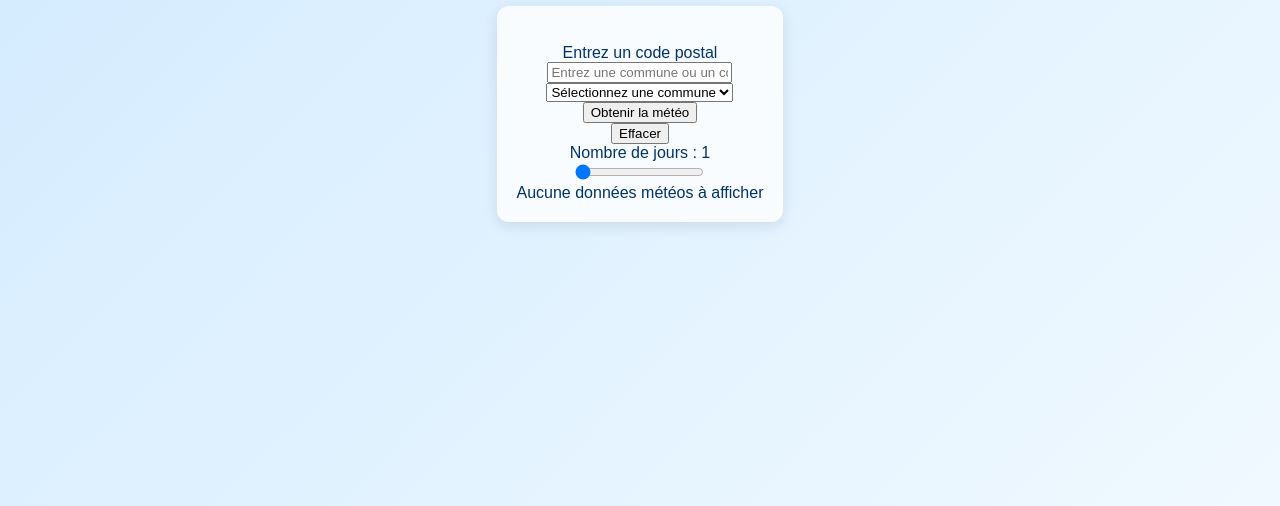
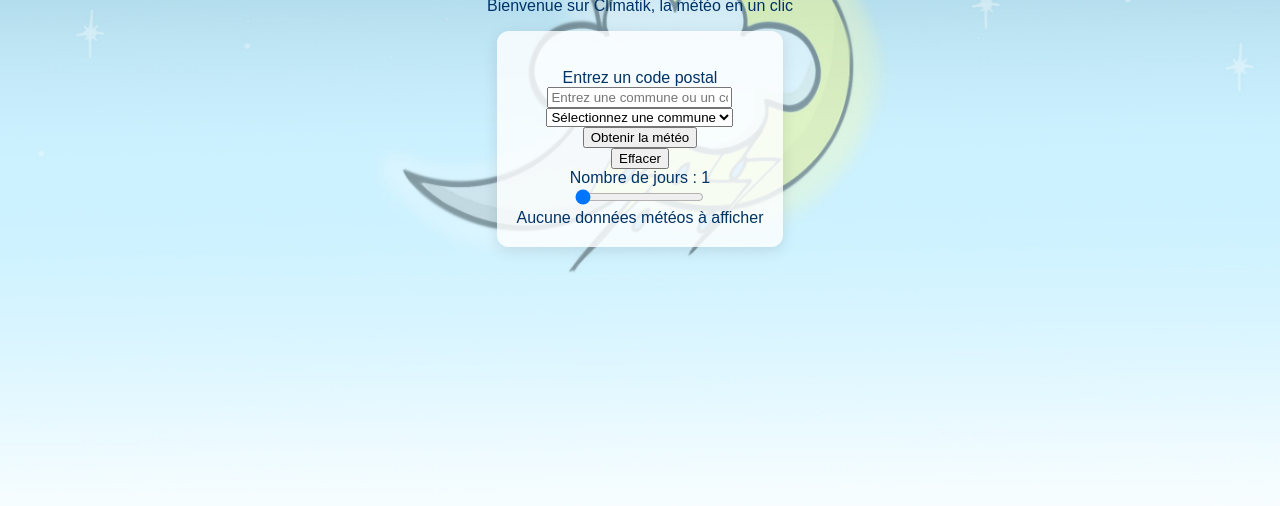
Before and after one commit to maelhemon/projet_203, a plain HTML site: page index.html in a window 1280 px wide. Shown: the part 326-832 px from the top of the page. Drawn offline with Linux system fonts and the light colour scheme.

Commit message:
add favicon + background

```diff
--- a/index.html
+++ b/index.html
@@ -5,12 +5,13 @@
   <title>Climatik</title>
   <script defer src="ville_vf.js"></script>
   <link rel="stylesheet" href="style.css">
-  <link rel="icon" type="image/png"  href="img/logo.png">
+  <link rel="icon" type="image/jpg"  href="img/logo.jpg">
 </head>
 <body>
 
   <h1>Climatik</h1>
   <!-- Zone de saisie et bouton pour récupérer la météo -->
+   <p>Bienvenue sur Climatik, la météo en un clic</p>
    <article>
 
       <div class="instant_weather">
--- a/style.css
+++ b/style.css
@@ -7,7 +7,11 @@ body {
   min-height: 100vh;
   margin: 1rem;
   text-align: center;
-  background: linear-gradient(135deg, #d0eaff, #f0f9ff); /* fond clair */
+  background-image: url("img/acceuil.jpg");
+  background-size: cover;        /* Pour que l'image couvre tout l'écran */
+  background-position: center;   /* Centrer l'image */
+  background-repeat: no-repeat;  /* Ne pas répéter l'image */
+
   font-family: sans-serif;
   color: #003366;
 }
```
Also changed, not shown: img/acceuil.jpg (added), img/logo (2).png (deleted), img/logo.ico (deleted), img/logo.jpg (added), img/logo.png (deleted), 1 other file.
